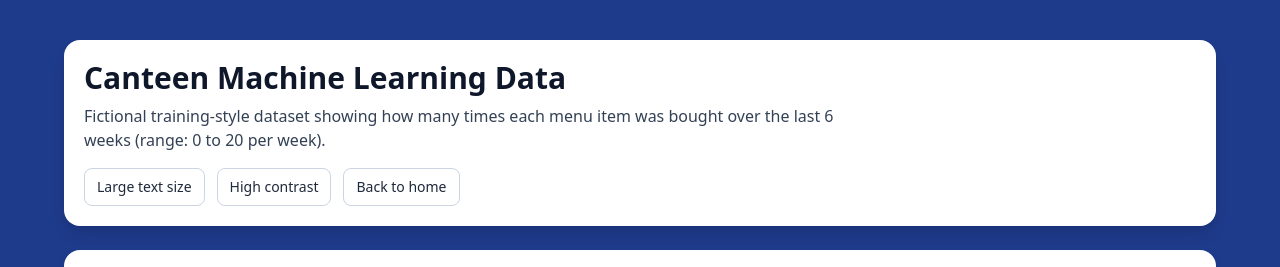
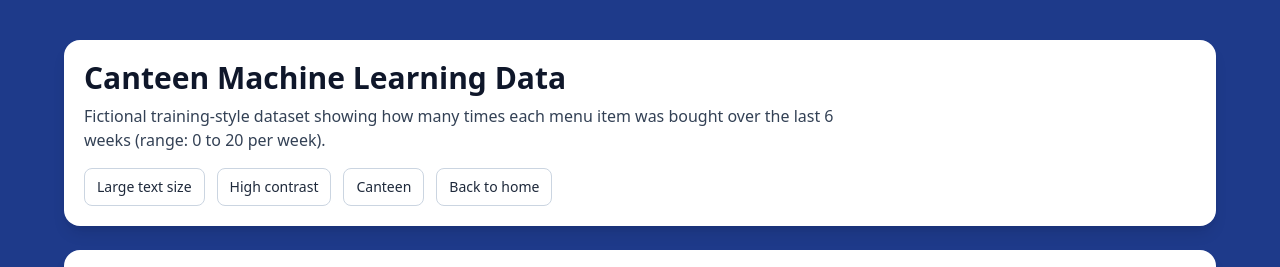
Before and after one commit to VictoriaX002/Nature-of-Enterprise-CA3, a Next.js app in the folder nextjs-dashboard/: page /canteenmachinelearning in a window 1280 px wide. Shown: the top 267 px of the page. Built offline with nearby package versions, Linux system fonts and the light colour scheme.

Commit message:
Added a button on the canteenmachinelearning page to return to the canteen page

```diff
--- a/nextjs-dashboard/app/canteenmachinelearning/page.tsx
+++ b/nextjs-dashboard/app/canteenmachinelearning/page.tsx
@@ -150,6 +150,12 @@ export default function CanteenMachineLearningPage() {
           <div className="mt-4 flex flex-wrap items-center gap-3">
             <LargeTextToggleButton />
             <HighContrastToggleButton />
+            <Link
+              href="/canteen"
+              className="rounded-lg border border-slate-300 px-3 py-2 text-sm text-slate-800 transition-colors hover:bg-slate-100"
+            >
+              Canteen
+            </Link>
             <Link
               href="/"
               className="rounded-lg border border-slate-300 px-3 py-2 text-sm text-slate-800 transition-colors hover:bg-slate-100"
```
